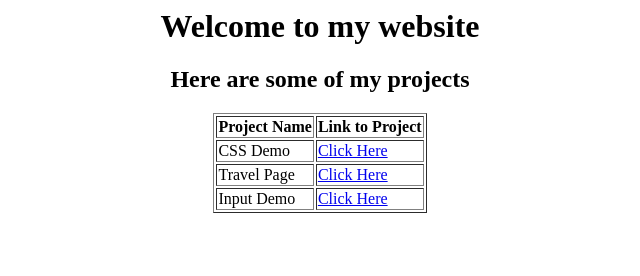
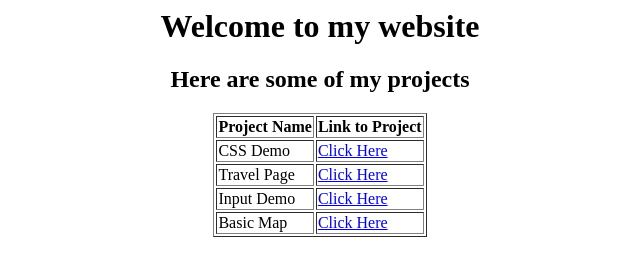
Before and after one commit to samuelobele2007/samuelobele2007.github.io, a plain HTML site: page index.html in a window 1280 px wide. Shown: the whole page, without its empty margins (320-960 px from the left). Drawn offline with Linux system fonts and the light colour scheme.

Commit message:
Update index.html

```diff
--- a/index.html
+++ b/index.html
@@ -27,6 +27,10 @@
          <td>Input Demo</td>
          <td><a href="inputDemo.html">Click Here</a> </td>
          </tr>
+         <tr>
+           <td>Basic Map</td>
+           <td><a href="basicMap.html">Click Here</a></td>
+         </tr>
        </table>
    </center>
   </body>
```
